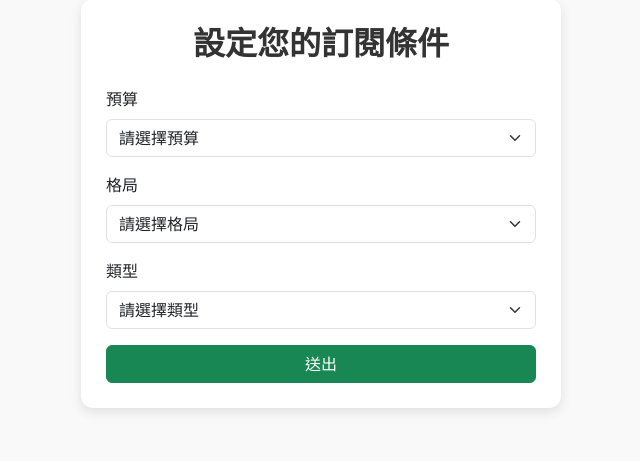
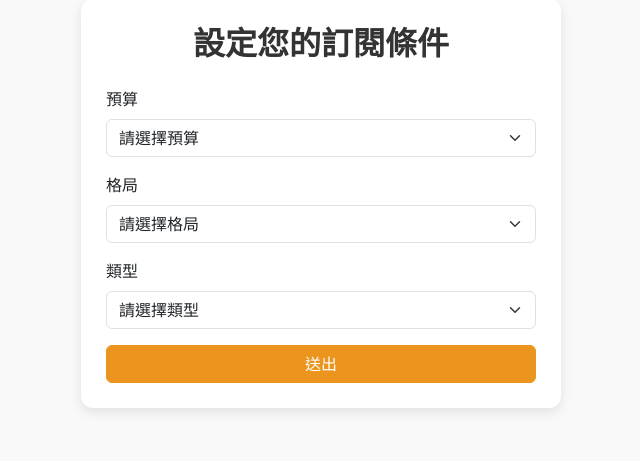
Before and after one commit to Julio950123/Real-Estate-Agent-Test, a Flask app: page /setting in a window 1280 px wide. Shown: the part 41-502 px from the top of the page, without its empty margins (319-959 px from the left). Run offline with Flask 3, Linux system fonts and the light colour scheme; parts of the project's set-up code (start-up, migrations or seed data) failed here and were passed over; some libraries are stand-ins or nearby versions.

Commit message:
更新程式與檔案

```diff
--- a/app.py
+++ b/app.py
@@ -86,9 +86,9 @@ def build_condition_card(title: str, budget: str, room: str, genre: str, liff_ur
                     "layout": "vertical",
                     "margin": "xxl",
                     "contents": [
-                        {"type": "text", "text": f"預算：{budget or '-'}", "size": "md", "wrap": True},
-                        {"type": "text", "text": f"格局：{room or '-'}", "size": "md", "wrap": True},
-                        {"type": "text", "text": f"類型：{genre or '-'}", "size": "md", "wrap": True},
+                        {"type": "text", "text": f"預算：{budget or '-'}", "size": "lg", "wrap": True},
+                        {"type": "text", "text": f"格局：{room or '-'}", "size": "lg", "wrap": True},
+                        {"type": "text", "text": f"類型：{genre or '-'}", "size": "lg", "wrap": True},
                     ],
                 },
             ],
@@ -147,7 +147,6 @@ def callback():
 @handler.add(FollowEvent)
 def handle_follow(event):
     welcome_text = (
-        "歡迎加入張大彬的 LINE！\n"
         "我可以協助你：\n"
         "✔ 找適合的房子\n"
         "✔ 分析物件行情\n"
@@ -257,7 +256,7 @@ def submit_form():
         doc_ref.set(payload, merge=True)
 
         # 回傳 Flex
-        title = "🎉 追蹤成功！" if not existed else "✅ 條件已更新"
+        title = "🎉 追蹤成功！" if not existed else "條件已更新"
         card = build_condition_card(title, budget, room, genre, LIFF_URL)
         line_bot_api.push_message(user_id, FlexSendMessage(alt_text=title, contents=card))
 
--- a/flex_templates.py
+++ b/flex_templates.py
@@ -13,7 +13,7 @@ def buyer_card(liff_url: str) -> Dict[str, Any]:
             "type": "box",
             "layout": "vertical",
             "contents": [
-                {"type": "text", "text": "太好了！🎯", "weight": "bold", "size": "lg"},
+                {"type": "text", "text": "好的", "weight": "bold", "size": "lg"},
                 {
                     "type": "text",
                     "text": "我能幫你推薦合適的房子、安排看房\n也能依你的需求推薦物件",
@@ -30,7 +30,8 @@ def buyer_card(liff_url: str) -> Dict[str, Any]:
                 {
                     "type": "button",
                     "style": "primary",
-                    "color": "#00C300",
+                    "color": "#EB941E",
+                    "height": "sm",
                     "action": {"type": "uri", "label": "設定訂閱條件", "uri": liff_url},
                 }
             ],
@@ -118,7 +119,7 @@ def search_card() -> dict:
             "height": "sm"
           }
         ],
-        "backgroundColor": "#209E72",
+        "backgroundColor": "#EB941E",
         "cornerRadius": "5px",
         "spacing": "xs"
       }
--- a/templates/setting_form.html
+++ b/templates/setting_form.html
@@ -80,6 +80,17 @@
 
             <!-- 送出按鈕 -->
             <button type="submit" class="btn btn-success w-100">送出</button>
+
+            <style>
+            .btn-success {
+                background-color: #EB941E !important;
+                border-color: #EB941E !important;
+            }
+            .btn-success:hover {
+                background-color: #d47f15 !important; /* 深一點的橘色做 hover 效果 */
+                border-color: #d47f15 !important;
+            }
+            </style>
         </form>
     </div>
 
```
